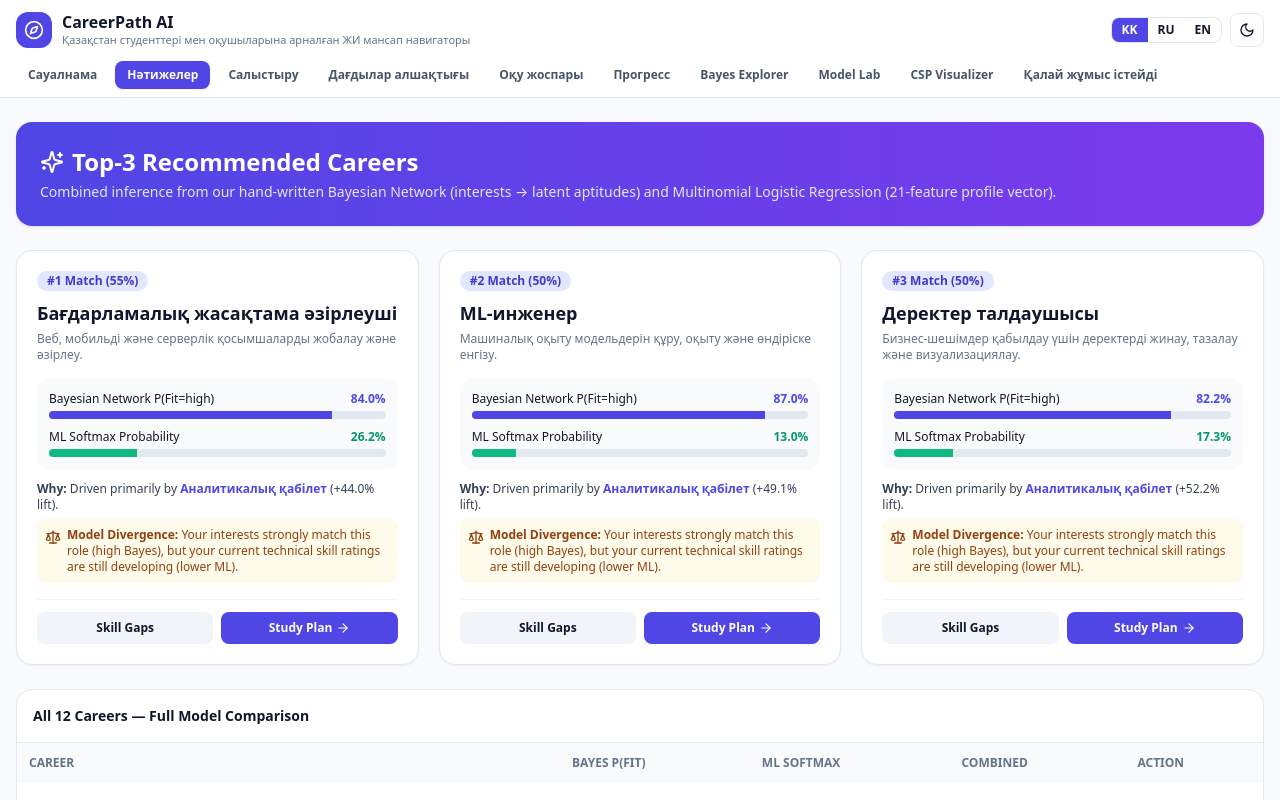
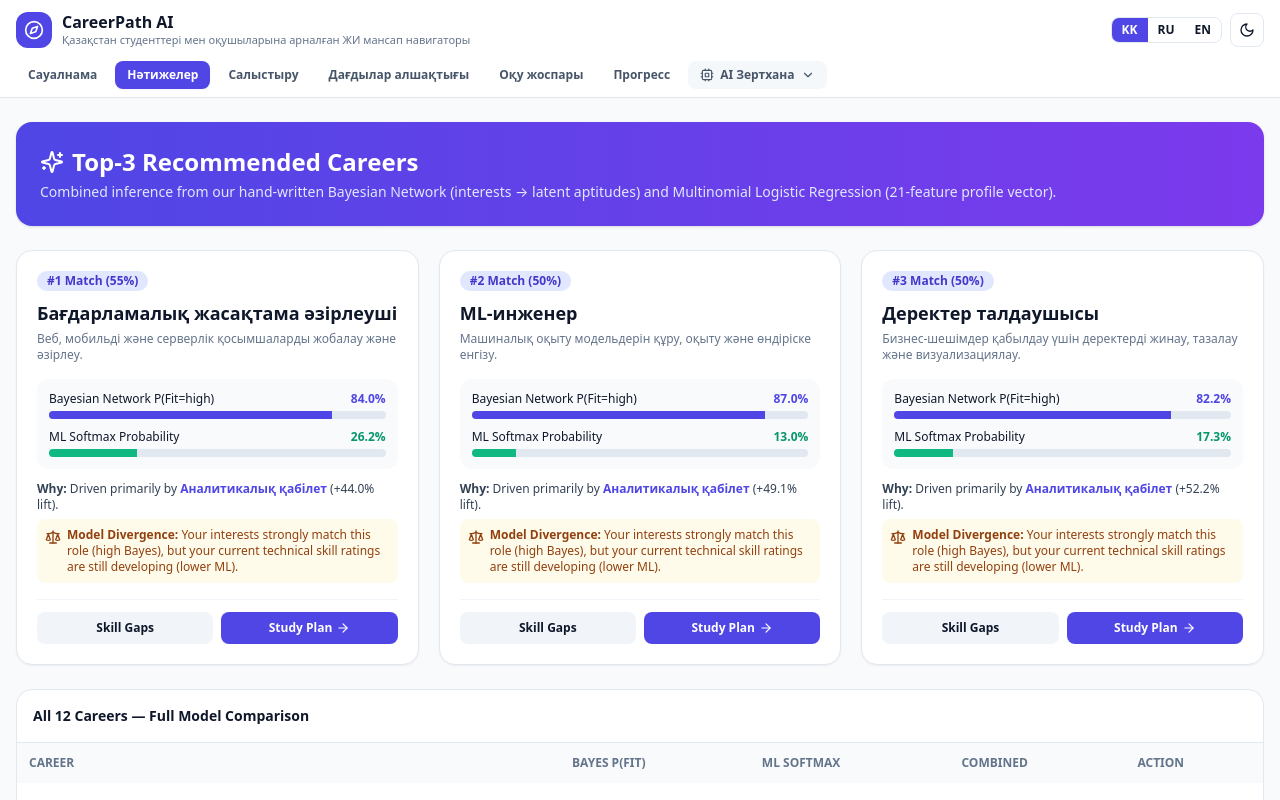
Before and after one commit to Roma0908/my-site, a React (Vite) app: page / in a window 1280 px wide. Shown: the top 800 px of the page. Built offline with nearby package versions, Linux system fonts and the light colour scheme.

Commit message:
Enhance App with lab navigation and dropdown
Added new components and functionality for lab navigation.

```diff
--- a/src/App.tsx
+++ b/src/App.tsx
@@ -1,4 +1,4 @@
-import React, { useState } from 'react';
+import React, { useState, useRef, useEffect } from 'react';
 import { AppProvider, useApp } from './state/AppContext';
 import { Onboarding } from './pages/Onboarding';
 import { Dashboard } from './pages/Dashboard';
@@ -10,31 +10,60 @@ import { BayesExplorer } from './pages/BayesExplorer';
 import { ModelLab } from './pages/ModelLab';
 import { CspVisualizer } from './pages/CspVisualizer';
 import { HowItWorks } from './pages/HowItWorks';
-import { Compass, Moon, Sun, ShieldAlert } from 'lucide-react';
+import { Compass, Moon, Sun, ShieldAlert, ChevronDown, Cpu } from 'lucide-react';
 import { Lang } from './types';
 
 const Shell: React.FC = () => {
   const { lang, setLang, t, darkMode, setDarkMode } = useApp();
   const [tab, setTab] = useState<string>('dashboard');
+  const [labOpen, setLabOpen] = useState<boolean>(false);
+  const dropdownRef = useRef<HTMLDivElement>(null);
 
-  const navItems = [
+  // Основные вкладки для пользователей
+  const mainNavItems = [
     { id: 'onboarding', label: t.nav.onboarding },
     { id: 'dashboard', label: t.nav.dashboard },
     { id: 'compare', label: t.nav.compare },
     { id: 'skillGap', label: t.nav.skillGap },
     { id: 'studyPlan', label: t.nav.studyPlan },
     { id: 'progress', label: t.nav.progress },
+  ];
+
+  // Инженерные и справочные вкладки в выпадающем меню
+  const labNavItems = [
     { id: 'bayes', label: t.nav.bayes },
     { id: 'ml', label: t.nav.ml },
     { id: 'csp', label: t.nav.csp },
-    { id: 'howItWorks', label: t.nav.howItWorks }
+    { id: 'howItWorks', label: t.nav.howItWorks },
   ];
+
+  const isLabActive = labNavItems.some((item) => item.id === tab);
+
+  const labButtonText = {
+    kk: 'AI Зертхана',
+    ru: 'AI Лаборатория',
+    en: 'AI Lab',
+  }[lang];
+
+  // Закрытие выпадающего меню при клике вне его
+  useEffect(() => {
+    const handleClickOutside = (event: MouseEvent) => {
+      if (dropdownRef.current && !dropdownRef.current.contains(event.target as Node)) {
+        setLabOpen(false);
+      }
+    };
+    document.addEventListener('mousedown', handleClickOutside);
+    return () => document.removeEventListener('mousedown', handleClickOutside);
+  }, []);
 
   return (
     <div className="min-h-screen flex flex-col">
       <header className="sticky top-0 z-20 bg-white/90 dark:bg-slate-900/90 backdrop-blur border-b border-slate-200 dark:border-slate-800">
         <div className="max-w-7xl mx-auto px-4 py-3 flex flex-wrap items-center justify-between gap-3">
-          <div className="flex items-center gap-2.5">
+          <button
+            onClick={() => setTab('dashboard')}
+            className="flex items-center gap-2.5 text-left hover:opacity-90 transition"
+          >
             <div className="p-2 rounded-xl bg-indigo-600 text-white">
               <Compass className="w-5 h-5" />
             </div>
@@ -42,7 +71,7 @@ const Shell: React.FC = () => {
               <div className="font-bold text-base leading-tight">{t.appName}</div>
               <div className="text-[11px] text-slate-500 hidden sm:block">{t.tagline}</div>
             </div>
-          </div>
+          </button>
 
           <div className="flex items-center gap-2">
             <div className="flex rounded-lg border border-slate-200 dark:border-slate-700 overflow-hidden text-xs font-semibold">
@@ -71,11 +100,14 @@ const Shell: React.FC = () => {
           </div>
         </div>
 
-        <nav className="max-w-7xl mx-auto px-4 pb-2 flex gap-1.5 overflow-x-auto">
-          {navItems.map((item) => (
+        <nav className="max-w-7xl mx-auto px-4 pb-2 flex flex-wrap items-center gap-1.5">
+          {mainNavItems.map((item) => (
             <button
               key={item.id}
-              onClick={() => setTab(item.id)}
+              onClick={() => {
+                setTab(item.id);
+                setLabOpen(false);
+              }}
               className={`px-3 py-1.5 rounded-lg text-xs font-semibold whitespace-nowrap transition ${
                 tab === item.id
                   ? 'bg-indigo-600 text-white shadow-sm'
@@ -85,6 +117,43 @@ const Shell: React.FC = () => {
               {item.label}
             </button>
           ))}
+
+          {/* Выпадающее меню для ML-моделей и справки */}
+          <div className="relative" ref={dropdownRef}>
+            <button
+              onClick={() => setLabOpen((prev) => !prev)}
+              className={`px-3 py-1.5 rounded-lg text-xs font-semibold whitespace-nowrap transition flex items-center gap-1.5 ${
+                isLabActive
+                  ? 'bg-indigo-600 text-white shadow-sm'
+                  : 'text-slate-600 dark:text-slate-300 bg-slate-100/70 dark:bg-slate-800/70 hover:bg-slate-200/70 dark:hover:bg-slate-800'
+              }`}
+            >
+              <Cpu className="w-3.5 h-3.5" />
+              <span>{labButtonText}</span>
+              <ChevronDown className={`w-3.5 h-3.5 transition-transform ${labOpen ? 'rotate-180' : ''}`} />
+            </button>
+
+            {labOpen && (
+              <div className="absolute left-0 sm:left-auto sm:right-0 mt-1.5 w-48 rounded-xl bg-white dark:bg-slate-900 border border-slate-200 dark:border-slate-700 shadow-lg py-1.5 z-30">
+                {labNavItems.map((item) => (
+                  <button
+                    key={item.id}
+                    onClick={() => {
+                      setTab(item.id);
+                      setLabOpen(false);
+                    }}
+                    className={`w-full text-left px-3.5 py-2 text-xs font-medium transition ${
+                      tab === item.id
+                        ? 'bg-indigo-50 dark:bg-indigo-950/60 text-indigo-600 dark:text-indigo-400 font-semibold'
+                        : 'text-slate-700 dark:text-slate-300 hover:bg-slate-100 dark:hover:bg-slate-800'
+                    }`}
+                  >
+                    {item.label}
+                  </button>
+                ))}
+              </div>
+            )}
+          </div>
         </nav>
       </header>
 
```
